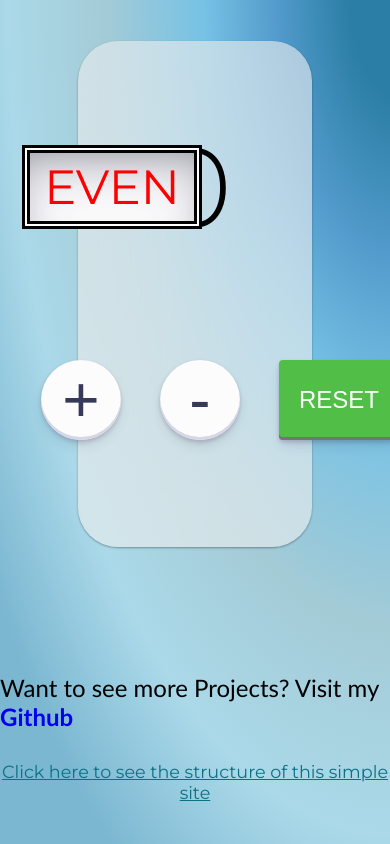
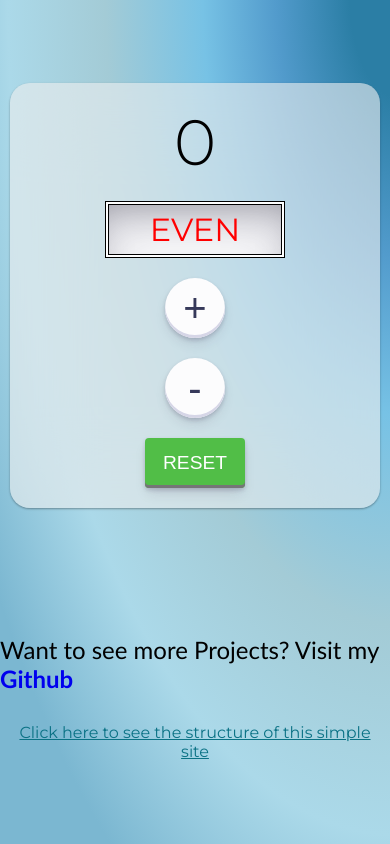
Before and after one commit to Tanmay-Anand/JS-Simple-Projects, a plain HTML site: page jsProject 1/index.html in a window 390 px wide. Drawn offline with Linux system fonts and the light colour scheme.

Commit message:
Increased Responsiveness

```diff
--- a/jsProject 1/style.css
+++ b/jsProject 1/style.css
@@ -349,3 +349,71 @@ align-items: center;
   font-weight: bold;
   cursor: pointer;
 }
+
+@media screen and (max-width: 600px) {
+  .main-container {
+    width: 95vw;
+    height: auto;
+    padding: 20px 15px;
+    border-radius: 20px;
+  }
+
+  .hero-A {
+    flex-direction: column;
+    justify-content: center;
+    align-items: center;
+    gap: 10px;
+    height: auto;
+  }
+
+  .hero-A-B1 {
+    font-size: 4rem;
+    text-align: center;
+  }
+
+  .hero-A-B2 {
+    position: static;
+    transform: none;
+    font-size: 2rem;
+    margin-top: 10px;
+    border-width: 4px;
+  }
+
+  .hero-B {
+    flex-direction: column;
+    align-items: center;
+    justify-content: center;
+    gap: 20px;
+    padding-left: 0;
+    height: auto;
+    margin-top: 20px;
+  }
+
+  .hero-B-B1 button,
+  .hero-B-B2 button {
+    width: 60px;
+    height: 60px;
+    font-size: 2.5rem;
+  }
+
+  .hero-B-B3 button {
+    width: 100px;
+    height: 50px;
+    font-size: 1.2rem;
+  }
+
+  .structure-text {
+    font-size: 1rem;
+    text-align: center;
+    padding: 0 10px;
+  }
+
+  .popup-content {
+    width: 90vw;
+    margin-top: 15%;
+  }
+
+  .code-block {
+    font-size: 0.8rem;
+  }
+}
```
